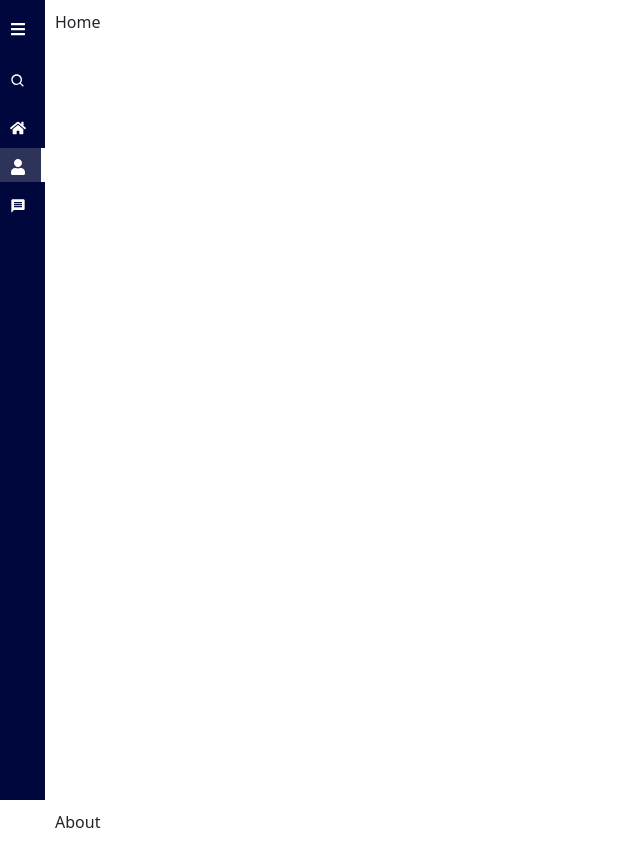
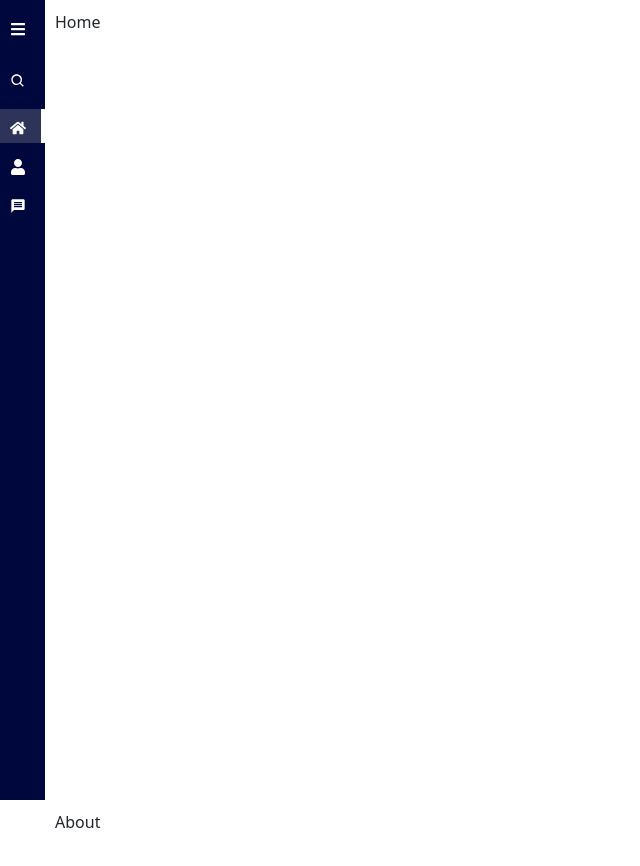
Before and after one commit to faha1999/react-rootstrap-test-project, a React (Create React App) app: page /about in a window 1280 px wide. Shown: the top 866 px of the page, without its empty margins (0-640 px from the left). Built offline with nearby package versions, Linux system fonts and the light colour scheme.

Commit message:
auto active effect worked in react-scroll

```diff
--- a/package.json
+++ b/package.json
@@ -14,6 +14,7 @@
     "react-icons": "^4.4.0",
     "react-router-dom": "^6.3.0",
     "react-scripts": "5.0.1",
+    "react-scroll": "^1.8.7",
     "web-vitals": "^2.1.4"
   },
   "scripts": {
--- a/src/components/Sidebar.jsx
+++ b/src/components/Sidebar.jsx
@@ -1,6 +1,7 @@
 import React, { useState } from 'react';
 import { AnimatePresence, motion } from 'framer-motion';
 import { NavLink } from 'react-router-dom';
+import { Link } from 'react-scroll';
 
 // icons
 import { FaBars, FaHome, FaUser } from 'react-icons/fa';
@@ -12,16 +13,19 @@ const routes = [
     path: '/',
     name: 'Dashboard',
     icon: <FaHome />,
+    id: 'home',
   },
   {
     path: '/about',
     name: 'About',
     icon: <FaUser />,
+    id: 'about',
   },
   {
     path: '/contact',
     name: 'Contact',
     icon: <MdMessage />,
+    id: 'contact',
   },
 ];
 
@@ -118,11 +122,15 @@ export const Sidebar = ({ children }) => {
 
         <section className="routes">
           {routes.map((route) => (
-            <NavLink
-              activeclassname="active"
-              to={route.path}
+            <Link
+              activeClass="active"
+              to={route.id}
               key={route.name}
               className="link"
+              spy={true}
+              smooth={true}
+              offset={-50}
+              duration={500}
             >
               <div className="icon">{route.icon}</div>
               <AnimatePresence>
@@ -138,7 +146,7 @@ export const Sidebar = ({ children }) => {
                   </motion.div>
                 )}
               </AnimatePresence>
-            </NavLink>
+            </Link>
           ))}
         </section>
       </motion.aside>
--- a/src/pages/About.jsx
+++ b/src/pages/About.jsx
@@ -1,5 +1,9 @@
 import React from 'react';
 
 export const About = () => {
-  return <div className="w100">About</div>;
+  return (
+    <div className="w100" id="about">
+      About
+    </div>
+  );
 };
--- a/src/pages/Contact.jsx
+++ b/src/pages/Contact.jsx
@@ -1,5 +1,9 @@
 import React from 'react';
 
 export const Contact = () => {
-  return <div className="w100">Contact</div>;
+  return (
+    <div className="w100" id="contact">
+      Contact
+    </div>
+  );
 };
--- a/src/pages/Home.jsx
+++ b/src/pages/Home.jsx
@@ -1,5 +1,9 @@
 import React from 'react';
 
 export const Home = () => {
-  return <div className="w100">Home</div>;
+  return (
+    <div className="w100" id="home">
+      Home
+    </div>
+  );
 };
```
Also changed, not shown: 1 other file (tests, documents, lock files or other folders).
